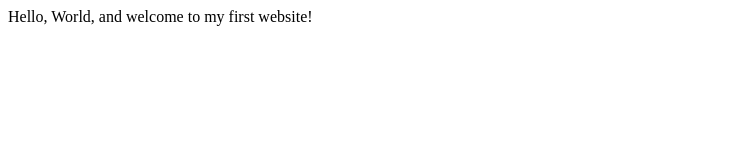
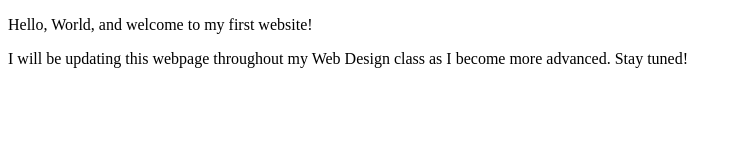
Before and after one commit to BenBiddle/BenBiddle.github.io, a plain HTML site: page index.html in a window 1280 px wide. Shown: the whole page, without its empty margins (0-742 px from the left). Drawn offline with Linux system fonts and the light colour scheme.

Commit message:
skills check one
This is the first update to my website.  I changed the title, added an author meta, and added a paragraph.

```diff
--- a/index.html
+++ b/index.html
@@ -3,9 +3,11 @@
     <head>
         <meta charset="utf-8">
         <meta name="viewport" content="width=device-width, initial-scale=1.0">
-        <title>My First Website</title>
+        <meta name="author" content="Ben Biddle">
+        <title>Kevin Durant | Bucket Getter</title>
     </head>
     <body>
-       Hello, World, and welcome to my first website!
+        <p>Hello, World, and welcome to my first website!</p>
+        <p>I will be updating this webpage throughout my Web Design class as I become more advanced. Stay tuned!</p>
     </body>
 </html>
```
